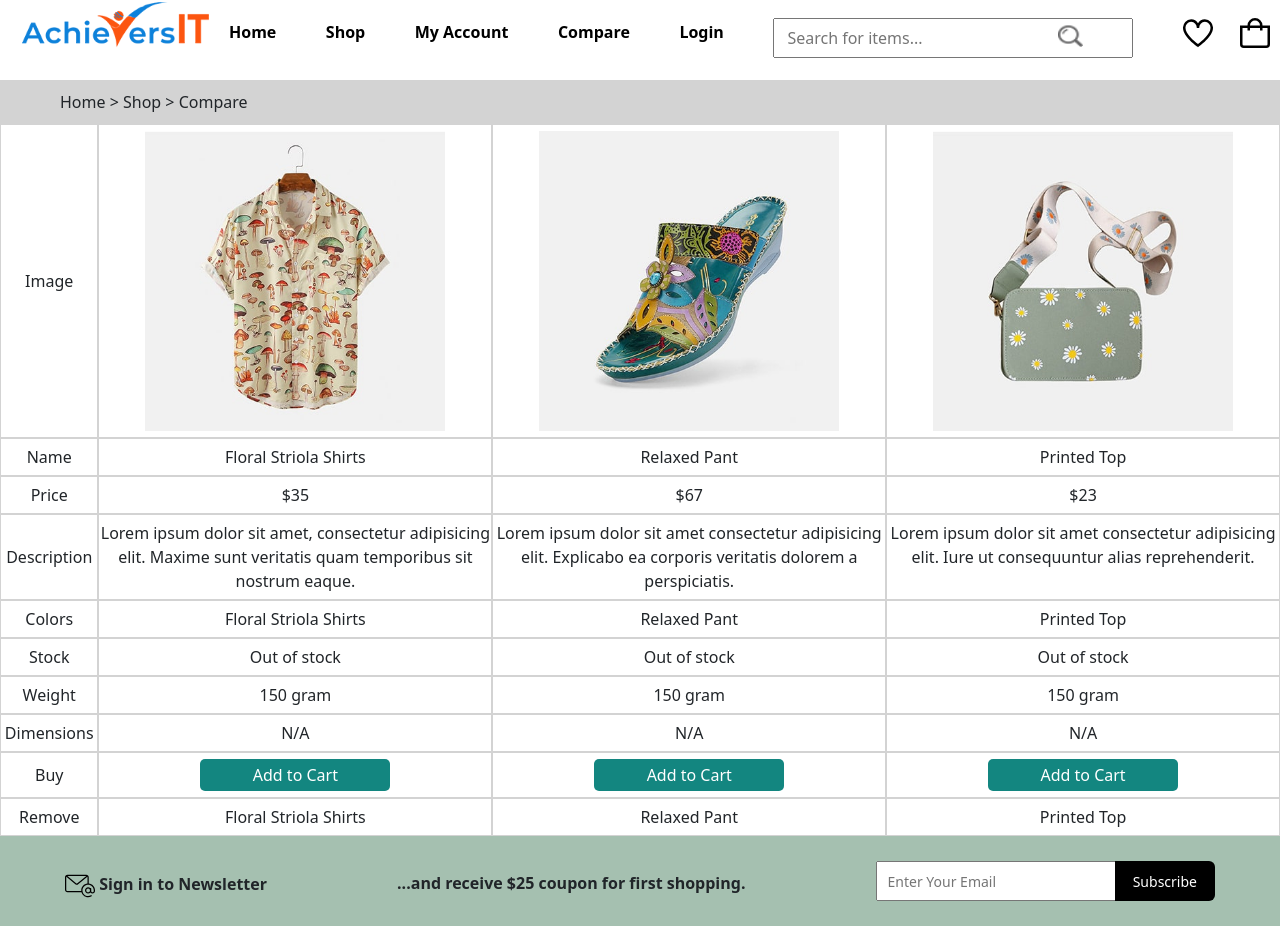
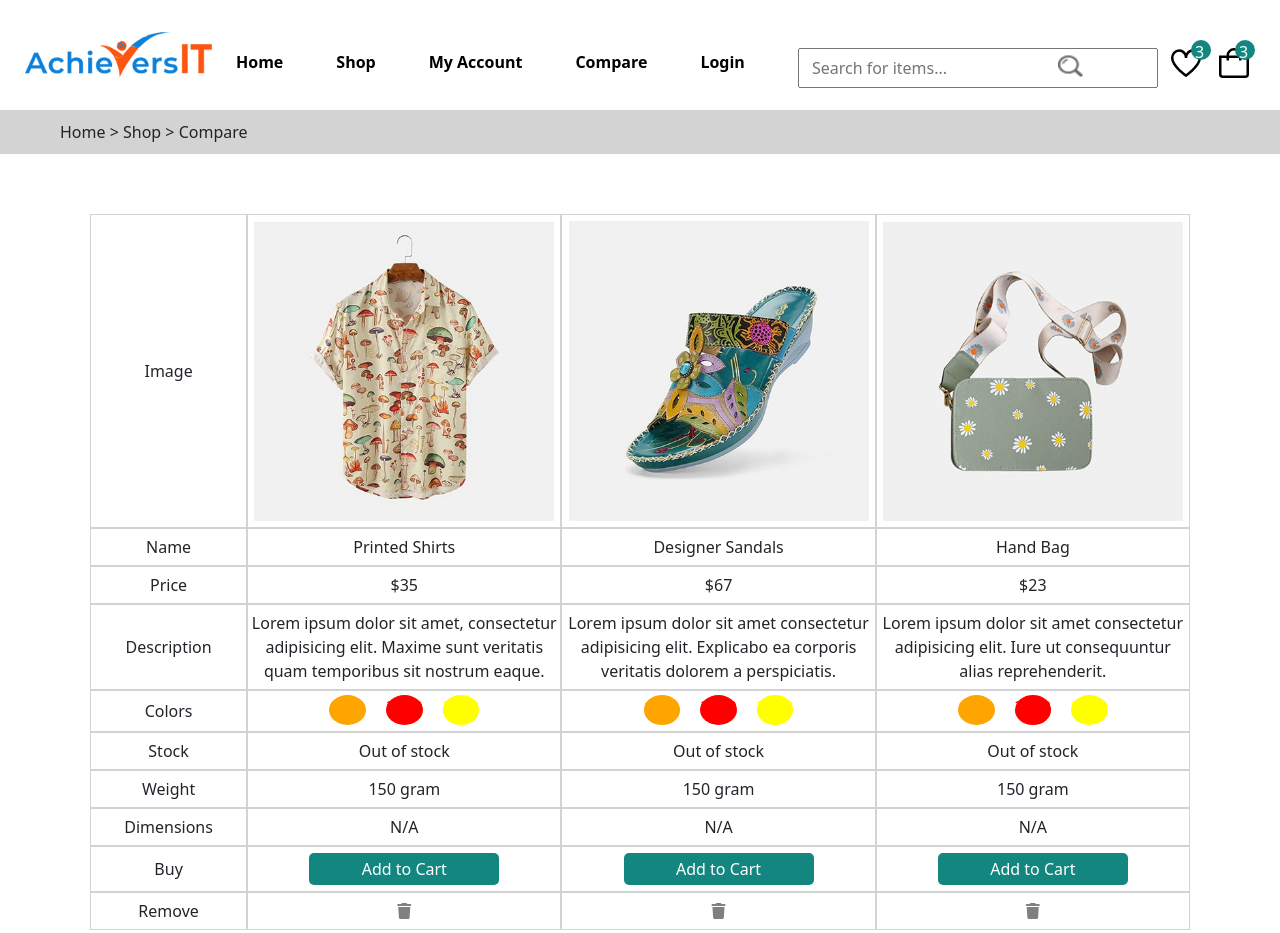
Before and after one commit to Arunsai02/AIT_Shopping_App, a plain HTML site: page compare.html in a window 1280 px wide. Shown: the top 933 px of the page. Drawn offline with nearby package versions, Linux system fonts and the light colour scheme.

Commit message:
made changes in header

```diff
--- a/compare.html
+++ b/compare.html
@@ -6,10 +6,11 @@
   <title>Compare</title>
   <link rel="stylesheet" href="https://cdn.jsdelivr.net/npm/bootstrap@5.3.3/dist/css/bootstrap.min.css">
   <link rel="stylesheet" href="styles.css">
+  <link rel="stylesheet" href="https://cdnjs.cloudflare.com/ajax/libs/font-awesome/6.0.0-beta3/css/all.min.css">
 </head>
 <body>
   <!-- header-1 -->
-  <header style="padding-bottom: 20px;">
+  <header style="padding-bottom: 20px; margin-top: 30px;">
     <div style="display: flex; justify-content: space-evenly;">
       <img class="logo" src="img/logo.png">
         <a class="links" href="index.html">Home</a>
@@ -19,8 +20,16 @@
         <a class="links" target="_blank" href="login.html">Login</a>
         <input class="searchbar" placeholder="Search for items..." type="text">
         <img class="search" src="img/search.png" alt="">
-        <img class="heart" src="img/icon-heart.svg">
-        <img class="cart" src="img/icon-cart.svg">
+        <div style="margin-right: 16px; display: flex;">
+          <div>
+            <img class="heart" src="img/icon-heart.svg">
+          <div class="heart-num">3</div>
+          </div>
+          <div>
+            <img class="cart" src="img/icon-cart.svg">
+          <div class="cart-num">3</div>
+          </div>
+        </div>
     </div>
   </header>
     <!-- header-2 -->
@@ -30,67 +39,69 @@
     </div>
   </header>
   <div class="compare-container">
-  <!-- <div style="display: flex; justify-content: center; margin-top: 60px;"> -->
     <div class="compare" style="align-content: center;">Image</div>
     <div class="compare"><img class="compare-img" src="img/category-1.jpg" alt=""></div>
     <div class="compare"><img class="compare-img" src="img/category-3.jpg" alt=""></div>
     <div class="compare"><img class="compare-img" src="img/category-2.jpg" alt=""></div>
-  <!-- </div> -->
-  <!-- <div style="display: flex; justify-content: center;"> -->
+
     <div class="compare" style="align-content: center;">Name</div>
-    <div class="compare">Floral Striola Shirts</div>
-    <div class="compare">Relaxed Pant</div>
-    <div class="compare">Printed Top</div>
-  <!-- </div> -->
-  <!-- <div style="display: flex; justify-content: center;"> -->
+    <div class="compare">Printed Shirts</div>
+    <div class="compare">Designer Sandals</div>
+    <div class="compare">Hand Bag</div>
+
     <div class="compare" style="align-content: center;">Price</div>
     <div class="compare">$35</div>
     <div class="compare">$67</div>
     <div class="compare">$23</div>
-  <!-- </div>  -->
-  <!-- <div style="display: flex; justify-content: center;"> -->
+
     <div class="compare" style="align-content: center;">Description</div>
     <div class="compare">Lorem ipsum dolor sit amet, consectetur adipisicing elit. Maxime sunt veritatis quam temporibus sit nostrum eaque.</div>
     <div class="compare">Lorem ipsum dolor sit amet consectetur adipisicing elit. Explicabo ea corporis veritatis dolorem a perspiciatis.</div>
     <div class="compare">Lorem ipsum dolor sit amet consectetur adipisicing elit. Iure ut consequuntur alias reprehenderit.</div>
-  <!-- </div> -->
-  <!-- <div style="display: flex; justify-content: center;"> -->
+
     <div class="compare" style="align-content: center;">Colors</div>
-    <div class="compare">Floral Striola Shirts</div>
-    <div class="compare">Relaxed Pant</div>
-    <div class="compare">Printed Top</div>
-  <!-- </div> -->
-  <!-- <div style="display: flex; justify-content: center;"> -->
+    <div class="compare" style="display: flex;padding-top: 4px; gap: 20px; justify-content: center;">
+      <div class="compare-colors-1" style="height: 30px;">1111</div>
+    <div class="compare-colors-2" style="height: 30px;">2222</div>
+    <div class="compare-colors-3" style="height: 30px;">3333</div>
+    </div>
+    <div class="compare" style="display: flex;padding-top: 4px; gap: 20px; justify-content: center;">
+      <div class="compare-colors-1" style="height: 30px;">1111</div>
+    <div class="compare-colors-2" style="height: 30px;">2222</div>
+    <div class="compare-colors-3" style="height: 30px;">3333</div>
+    </div>
+    <div class="compare" style="display: flex;padding-top: 4px; gap: 20px; justify-content: center;">
+      <div class="compare-colors-1" style="height: 30px;">1111</div>
+    <div class="compare-colors-2" style="height: 30px;">2222</div>
+    <div class="compare-colors-3" style="height: 30px;">3333</div>
+    </div>
+
+
     <div class="compare" style="align-content: center;">Stock</div>
     <div class="compare">Out of stock</div>
     <div class="compare">Out of stock</div>
     <div class="compare">Out of stock</div>
-  <!-- </div> -->
-  <!-- <div style="display: flex; justify-content: center;"> -->
+
     <div class="compare" style="align-content: center;">Weight</div>
     <div class="compare">150 gram</div>
     <div class="compare">150 gram</div>
     <div class="compare">150 gram</div>
-  <!-- </div> -->
-  <!-- <div style="display: flex; justify-content: center;"> -->
+
     <div class="compare" style="align-content: center;">Dimensions</div>
     <div class="compare">N/A</div>
     <div class="compare">N/A</div>
     <div class="compare">N/A</div>
-  <!-- </div> -->
-  <!-- <div style="display: flex; justify-content: center;"> -->
+
     <div class="compare" style="align-content: center;">Buy</div>
     <div style="justify-content: center;" class="compare"><button class="compare-btn">Add to Cart</button></div>
     <div class="compare"><button class="compare-btn">Add to Cart</button></div>
     <div class="compare"><button class="compare-btn">Add to Cart</button></div>
-  <!-- </div> -->
-  <!-- <div style="display: flex; justify-content: center;"> -->
+
     <div class="compare" style="align-content: center;">Remove</div>
-    <div class="compare">Floral Striola Shirts</div>
-    <div class="compare">Relaxed Pant</div>
-    <div class="compare">Printed Top</div>
+    <div class="compare"> <i class="fas fa-trash"></i></div>
+    <div class="compare"> <i class="fas fa-trash"></i></div>
+    <div class="compare"> <i class="fas fa-trash"></i></div>
     </div>
-  <!-- </div> -->
 <!-- footer-1 -->
 <footer>
   <div class="footer-1">
--- a/styles.css
+++ b/styles.css
@@ -65,8 +65,21 @@ form{
 }
 .heart{
   margin-top: 18px;
+  transform: translate(-40px);
   height: 30px;
+  position: absolute;
   width: 30px;
+}
+.heart-num{
+  padding-left: 4px;
+  padding-bottom: 8px;
+  height: 20px;
+  width: 20px;
+  color: white;
+  transform: translate(-20px,10px);
+  background-color: rgb(19, 134, 128);
+  position: relative;
+  border-radius: 50%;
 }
 .email-icon{
   height: 30px;
@@ -74,9 +87,22 @@ form{
 }
 .cart{
   margin-top: 18px;
+  transform: translate(-30px);
+  position: absolute;
   margin-left: 18px;
   height: 30px;
   width: 30px;
+}
+.cart-num{
+  padding-left: 4px;
+  padding-bottom: 8px;
+  height: 20px;
+  width: 20px;
+  color: white;
+  transform: translate(4px,10px);
+  background-color: rgb(19, 134, 128);
+  position: relative;
+  border-radius: 50%;
 }
 .links{
   margin-top: 20px;
@@ -153,22 +179,22 @@ form{
   margin-left: 14px;
 }
 .big-card-arrival{
-  width: 200px;
-  height: 250px;
+  width: 250px;
+  height: 300px;
   border:solid 1px lightgray;
   font-size: 14px;
   text-align: left;
   border-radius: 18px;
   align-items: center;
   margin-bottom: 20px;
-  margin-right: 60px;
+  margin-right: 20px;
 }
 .big-card-img-arrival{
   align-content: center;
   border-radius: 18px;
   padding: 6px;
-  height: 150px;
-  width: 200px;
+  height: 200px;
+  width: 250px;
 }
 .shp-btn{
   padding: 8px 14px 8px 14px;
@@ -222,7 +248,6 @@ form{
 }
 .Trendy-img{
   height: 60px;
-  margin-bottom: 20px;
   width: 60px;
 }
 .footer-1{
@@ -268,7 +293,41 @@ form{
   width: 300px;
 }
 .compare-container{
+  margin-top: 60px;
+  margin-bottom: 60px;
   display: grid;
-  grid-template-columns:1fr 4fr 4fr 4fr;
+  align-content: center;
+  justify-self: center;
+  grid-template-columns:2fr 4fr 4fr 4fr;
+  width: 1100px;
+}
+.gradient-line {
   width: 100%;
+  height: 2px;
+  margin-bottom: 40px;
+  background: linear-gradient(to right, rgb(19, 134, 128) 30%, lightgray 30% 100%);
 }
+.gradient-line-trendy {
+  width: 220px;
+  margin-bottom: 40px;
+  height: 2px;
+  background: linear-gradient(to right, rgb(19, 134, 128) 30%, lightgray 30% 100%);
+}
+.compare-colors-1{
+  background-color: orange;
+  color: orange;
+  border-radius: 50%;
+}
+.compare-colors-2{
+  background-color: red;
+  color: red;
+  border-radius: 50%;
+}
+.compare-colors-3{
+  background-color: yellow;
+  color: yellow;
+  border-radius: 50%;
+}
+.fas{
+  color: gray;
+}
```
Also changed, not shown: account.html (+12 -4 lines), index.html (+34 -22 lines), login.html (+15 -7 lines), shop.html (+11 -3 lines).
